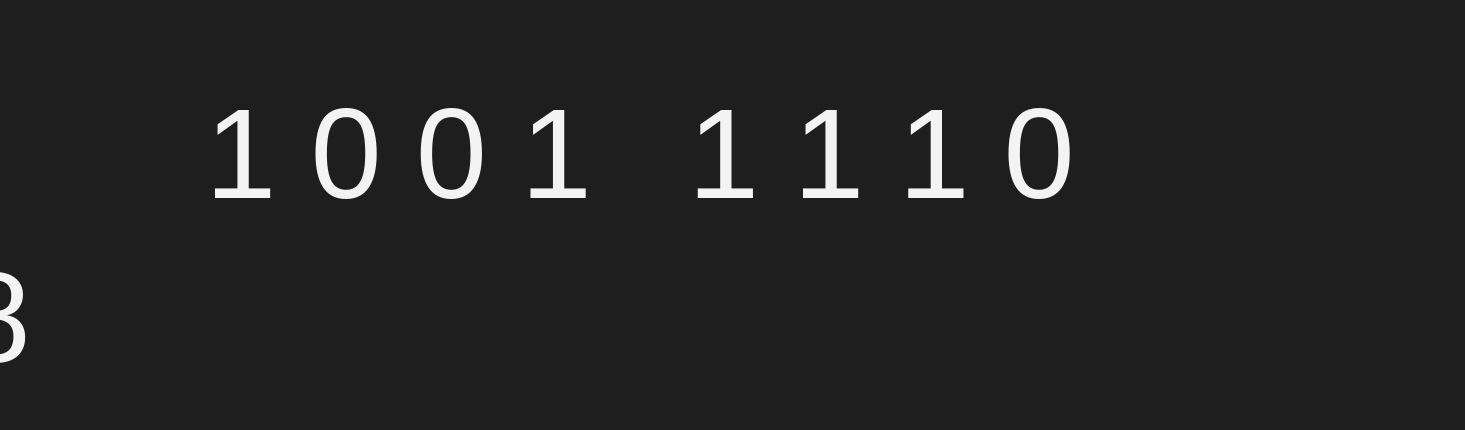
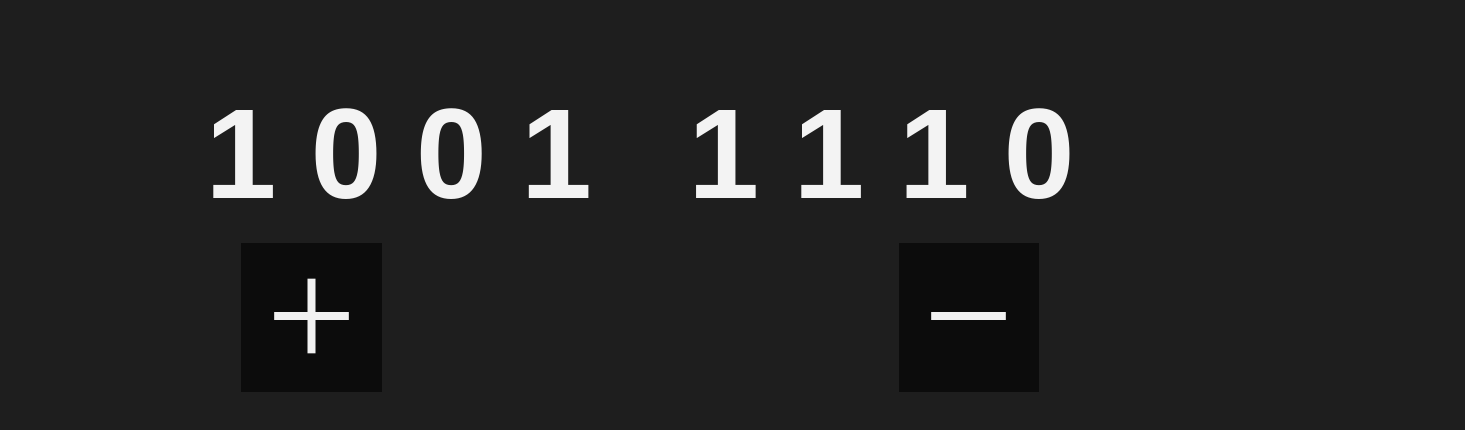
Before and after one commit to joanferrecid098/binary-conversion, a SvelteKit app in the folder frontend/: page / in a window 1280 px wide. Shown: the top 430 px of the page, 1465 px wide, since content can reach past the window. Built offline with nearby package versions, Linux system fonts and the light colour scheme.

Commit message:
Components

```diff
--- a/frontend/src/app.html
+++ b/frontend/src/app.html
@@ -5,6 +5,7 @@
 		<link rel="icon" href="%sveltekit.assets%/favicon.png" />
 		<link rel="preconnect" href="https://fonts.googleapis.com">
 		<link rel="preconnect" href="https://fonts.gstatic.com" crossorigin>
+		<link href="https://fonts.googleapis.com/css2?family=Material+Symbols+Outlined" rel="stylesheet" />
 		<link href="https://fonts.googleapis.com/css2?family=Lato:ital,wght@0,100;0,300;0,400;0,700;0,900;1,100;1,300;1,400;1,700;1,900&display=swap" rel="stylesheet">
 		<meta name="viewport" content="width=device-width, initial-scale=1" />
 		%sveltekit.head%
--- a/frontend/src/routes/+page.svelte
+++ b/frontend/src/routes/+page.svelte
@@ -19,7 +19,13 @@
 		</div>
 	</div>
 	<div class="decimal">
-		<input type="number" value="158">
+		<button class="add">
+			<i class="material-symbols-outlined">add</i>
+		</button>
+		<input type="number" min="0" max="255">
+		<button class="subtract">
+			<i class="material-symbols-outlined">remove</i>
+		</button>
 	</div>
 </section>
 
@@ -53,6 +59,7 @@
 
 	.binary p {
 		font-family: 'Horizon', sans-serif;
+		font-weight: bold;
 		cursor: pointer;
 	}
 
@@ -60,10 +67,31 @@
 		color: var(--color-text-hover);
 	}
 
+	button {
+		transition: all 200ms;
+		background-color: var(--color-primary);
+		border: 0;
+		cursor: pointer;
+	}
+
+	.add i, .subtract i {
+		font-size: 8rem;
+		color: var(--color-text);
+	}
+
+	.add i:hover, .subtract i:hover {
+		transition: all 200ms;
+		font-size: 8rem;
+		color: var(--color-text-hover);
+	}
+
 	.decimal input {
 		background: none;
 		color: var(--color-text);
+		text-align: center;
 		font-size: 8rem;
+		max-width: 32rem;
+		min-width: 8rem;
 		border: 0;
 	}
 
--- a/frontend/src/routes/styles.css
+++ b/frontend/src/routes/styles.css
@@ -5,6 +5,7 @@
 	--color-bg-0: #1E1E1E;
 	--color-text: rgba(255, 255, 255, 0.95);
 	--color-text-hover: rgba(255, 255, 255, 0.7);
+	--color-primary: #0c0c0c;
 	--column-width: 42rem;
 	--column-margin-top: 4rem;
 	font-family: var(--font-body);
```
